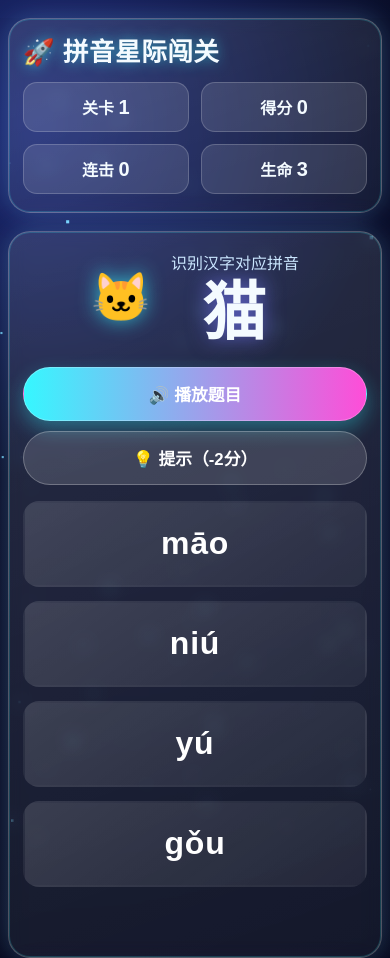
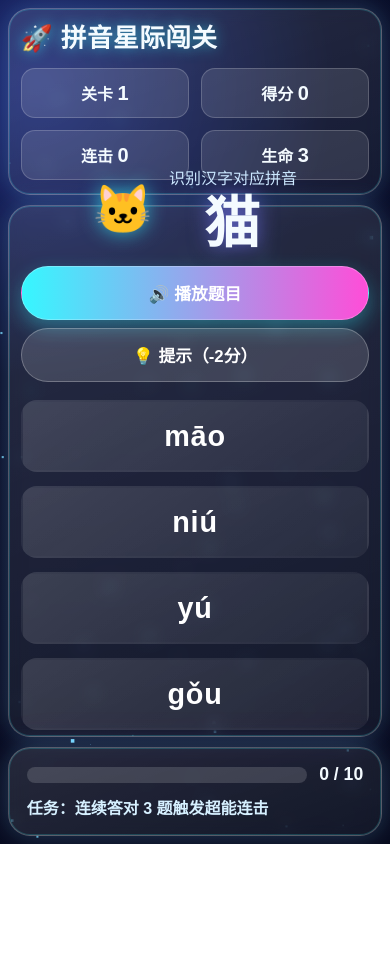
Before and after one commit to lanmao-5125/pingying, a plain HTML site: page index.html in a window 390 px wide. Shown: the top 958 px of the page. After the commit the page ends 844 px from the top, so only its background shows below. Drawn offline with Linux system fonts and the light colour scheme.

Commit message:
style: switch to single-screen layout and remove page scrollbar

```diff
--- a/styles.css
+++ b/styles.css
@@ -9,7 +9,8 @@
 *{box-sizing:border-box}
 html,body{
   margin:0;
-  min-height:100%;
+  height:100%;
+  overflow:hidden;
   font-family:"PingFang SC","Microsoft YaHei","Noto Sans SC",sans-serif;
   color:#f4fbff;
   background:radial-gradient(circle at 10% 10%,#1d2c78 0,#090f2a 35%,#070b1d 100%);
@@ -20,9 +21,12 @@
   position:relative;
   z-index:1;
   width:min(1100px,95%);
-  margin:18px auto 30px;
+  height:100dvh;
+  margin:0 auto;
+  padding:12px 0;
   display:grid;
-  gap:18px;
+  grid-template-rows:auto 1fr auto;
+  gap:12px;
 }
 .glass{background:linear-gradient(160deg,#ffffff1f,#ffffff0d);backdrop-filter:blur(8px);border-radius:22px}
 .neon-border{border:1px solid #ffffff40;box-shadow:0 0 0 1px #36f7ff30 inset,0 0 24px #36f7ff2f,0 0 40px #ff4dd81a}
@@ -47,8 +51,8 @@
 }
 .chip b{font-size:1.25em}
 
-.stage{padding:28px 24px;text-align:center}
-.stage-top{display:flex;justify-content:center;align-items:center;gap:20px;flex-wrap:wrap}
+.stage{padding:20px 20px;text-align:center;min-height:0;display:flex;flex-direction:column;justify-content:center}
+.stage-top{display:flex;justify-content:center;align-items:center;gap:16px;flex-wrap:wrap}
 .avatar{font-size:clamp(3rem,5vw,4.6rem);filter:drop-shadow(0 0 10px #36f7ffaa)}
 .label{margin:0;color:#cce8ff;font-size:clamp(1rem,1.5vw,1.2rem)}
 .hanzi{
@@ -132,10 +136,11 @@
   .choice{min-height:86px;font-size:2rem}
 }
 @media (max-width:640px){
-  .app{width:min(96%,96%)}
-  .hud,.stage{padding:18px 14px}
+  .app{width:min(96%,96%);padding:8px 0;gap:10px}
+  .hud,.stage{padding:14px 12px}
   .btn{width:100%}
-  .actions{gap:10px}
-  .hanzi{font-size:4rem}
-  .feedback{font-size:1.3rem}
+  .actions{gap:8px;margin:12px 0 10px}
+  .hanzi{font-size:3.5rem}
+  .feedback{font-size:1.2rem;min-height:30px}
+  .choice{min-height:72px;font-size:1.8rem}
 }
```
